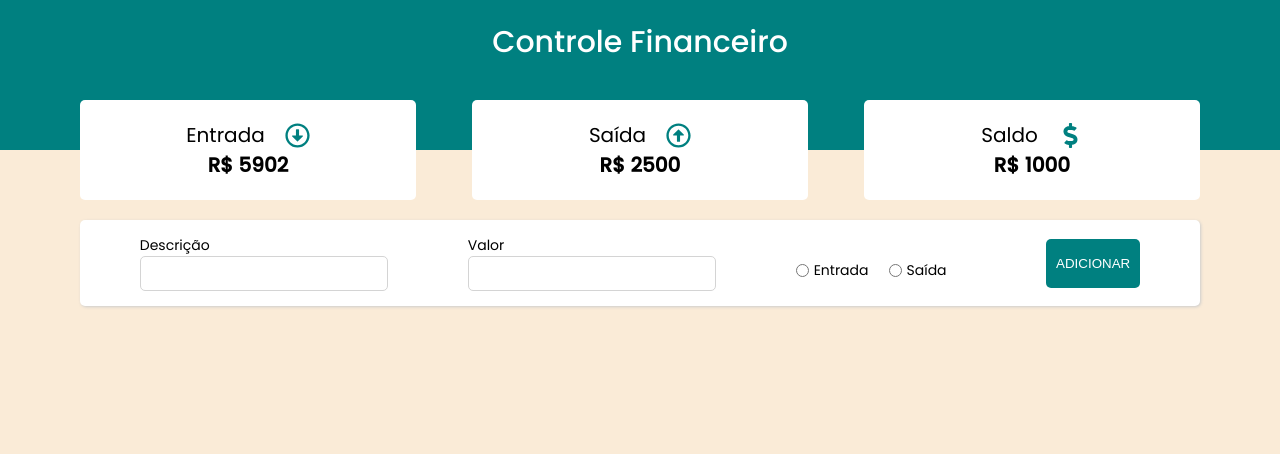
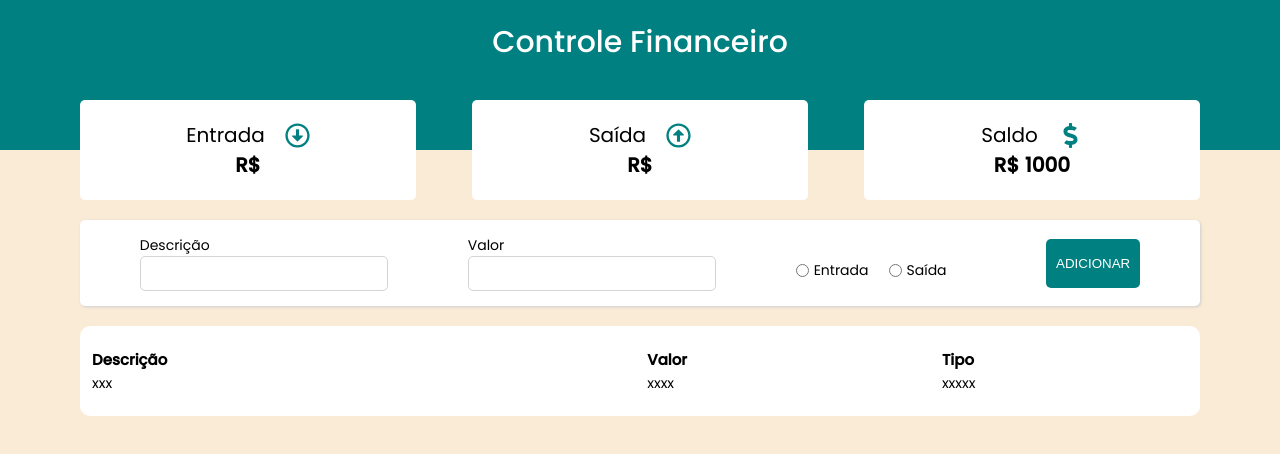
Before and after one commit to Rai-vaz/finance-control, a React (Vite) app: page / in a window 1280 px wide. Shown: the top 454 px of the page. Built offline with nearby package versions, Linux system fonts and the light colour scheme.

Commit message:
add form

```diff
--- a/src/App.jsx
+++ b/src/App.jsx
@@ -1,3 +1,4 @@
+import {useState} from 'react'
 import './css/App.css'
 import Header from './components/Header'
 import Resume from './components/Resume'
@@ -7,15 +8,33 @@ import {FaRegArrowAltCircleUp, FaRegArrowAltCircleDown, FaDollarSign} from 'reac
 
 function App() {
 
+  const [data, setData] = useState({})
+
   return (
     <div className="App">
       <Header/>
       <Resume>
-        <ResumeItem title='Entrada' value={5902} icon={<FaRegArrowAltCircleDown/>}/>
-        <ResumeItem title='Saída' value={2500} icon={<FaRegArrowAltCircleUp/>}/>
+        <ResumeItem title='Entrada' value={data.flow === 'inflow' ? data.value : ''} icon={<FaRegArrowAltCircleDown/>}/>
+        <ResumeItem title='Saída' value={data.flow === 'outflow' ? data.value : ''} icon={<FaRegArrowAltCircleUp/>}/>
         <ResumeItem title='Saldo' value={1000} icon={<FaDollarSign/>}/>
       </Resume>
-      <Form/>
+      <Form sendData={setData}/>
+      <table>
+        <thead>
+          <tr>
+            <th>Descrição</th>
+            <th>Valor</th>
+            <th>Tipo</th>
+          </tr>
+        </thead>
+        <tbody>
+          <tr>
+            <td>xxx</td>
+            <td>xxxx</td>
+            <td>xxxxx</td>
+          </tr>
+        </tbody>
+      </table>
     </div>
   )
 }
--- a/src/components/Form.jsx
+++ b/src/components/Form.jsx
@@ -1,25 +1,73 @@
+import {useState} from 'react'
 import '../css/Form.css';
 
-function Form() {
+function Form({sendData}) {
+
+  const [valuesForm, setValuesForm] = useState(
+    {
+      description: '',
+      value: '',
+      flow: ''
+    }
+  )
+
+
+  function createObject(event, key) {
+    setValuesForm({...valuesForm, [key]: event.target.value})
+
+  }
+
+  function handleSubmit(e) {
+    e.preventDefault()
+    sendData(valuesForm)
+    setValuesForm({})
+  }
+
   return (
     <div className='container-form'>
+      <form onSubmit={handleSubmit}>
         <div className='box-inputs'>
-        <label htmlFor='descrição'>Descrição</label>
-        <input type='text' id='descrição'/>
+          <label htmlFor='description'>Descrição</label>
+          <input
+            type='text'
+            id='description'
+            required
+            value={valuesForm.description || ''}
+            onChange={(e) => createObject(e, 'description')}
+          />
         </div>
         <div className='box-inputs'>
-        <label htmlFor="valor">Valor</label>
-        <input type='number' id='valor'/>
+          <label htmlFor="value">Valor</label>
+          <input
+            type='number'
+            id='value'
+            value={valuesForm.value || ''}
+            required
+            onChange={(e) => createObject(e, 'value')}
+          />
         </div>
         <div className='container-radio'>
-        <input type='radio' id='entrada' name='fluxo'/>
-        <label htmlFor="entrada">Entrada</label>
-        <input type='radio' id='saída' name='fluxo'/>
-        <label htmlFor='saída'>Saída</label>
+          <input
+            type='radio'
+            id='inflow'
+            name='flow'
+            value='inflow'
+            onChange={(e) => createObject(e, 'flow')}
+          />
+          <label htmlFor="inflow">Entrada</label>
+          <input
+            type='radio'
+            id='outflow'
+            name='flow'
+            value='outflow'
+            onChange={(e) => createObject(e, 'flow')}
+          />
+          <label htmlFor='outflow'>Saída</label>
         </div>
         <div className='container-button'>
           <input type='submit' value='ADICIONAR'/>
         </div>
+      </form>
     </div>
   );
 };
--- a/src/css/App.css
+++ b/src/css/App.css
@@ -0,0 +1,20 @@
+table{
+    max-width: 112rem;
+    width: 98%;
+    margin: 0 auto;
+    background-color: #fff;
+    padding: 2rem 1rem;
+    border-radius: 1rem;
+    font-size: 1.4rem;
+}
+
+thead{
+    text-align: left;
+    font-weight: bolder;
+    font-size: 1.5rem;
+    padding-bottom: 2rem;
+}
+
+tbody{
+    padding-top: 2rem;
+}
--- a/src/css/Form.css
+++ b/src/css/Form.css
@@ -1,4 +1,4 @@
-.container-form{
+form{
     max-width: 112rem;
     width: 98%;
     padding: 1.5rem 2rem;
@@ -9,7 +9,6 @@
     display: flex;
     justify-content: space-around;
     align-items: center;
-
 
 }
 
```
Lines whose indentation alone changed are shown as unchanged.
